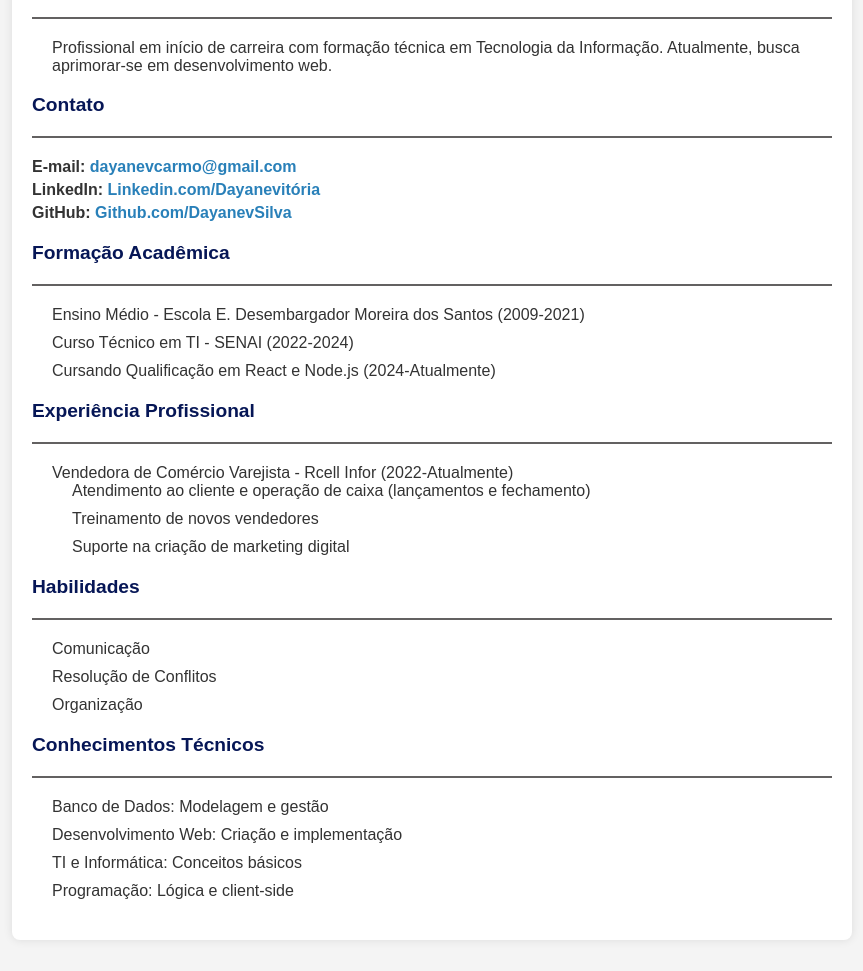
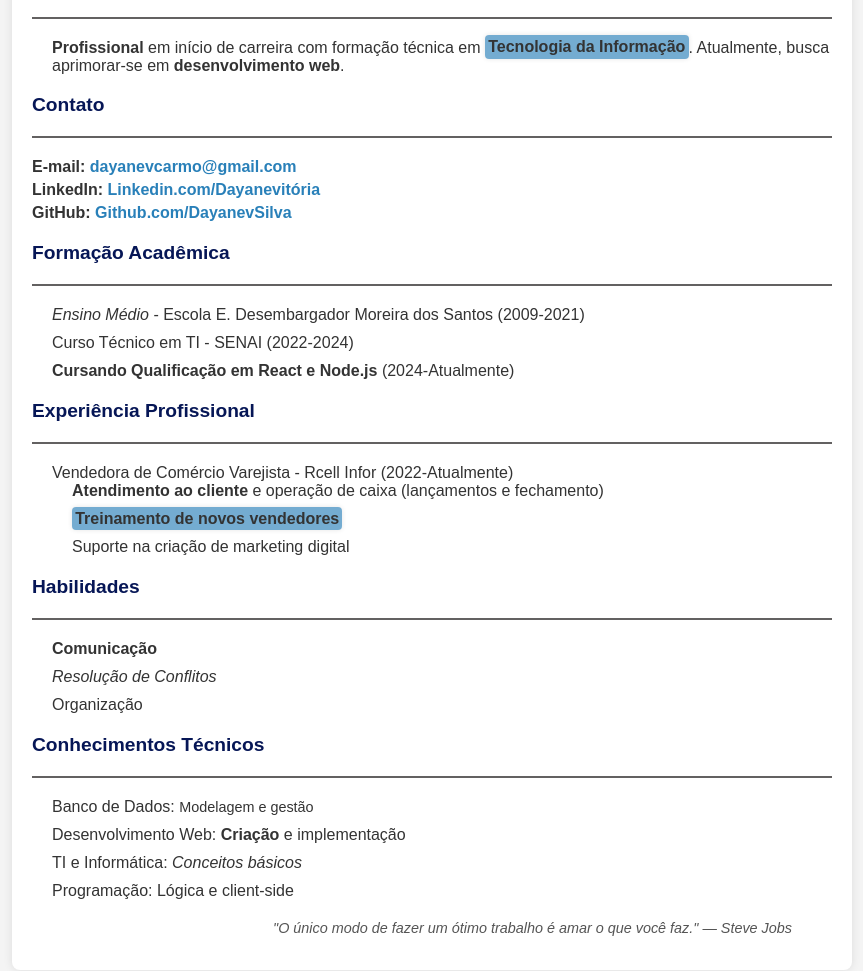
Before and after one commit to DayanevSilva/ListaProgramacaoHTML_CSS_JS_DayaneSilva, a plain HTML site: page index.html in a window 1280 px wide. Shown: the part 107-1078 px from the top of the page, without its empty margins (208-1071 px from the left). Drawn offline with Linux system fonts and the light colour scheme.

Commit message:
curriculo_estilizado_e_textuais_Dayane_Silva

```diff
--- a/index.html
+++ b/index.html
@@ -73,6 +73,23 @@
             font-weight: bold;
             color: #061656;
         }
+
+        footer {
+            margin-top: 20px;
+            text-align: right;
+            font-style: italic;
+            font-size: 0.9em;
+            color: #555;
+        }
+
+        mark {
+            background-color: #297fb9a5;
+            color: #333;
+            padding: 0.2em;
+            border-radius: 4px;
+            font-weight: bold;
+            box-shadow: 0 0 5px rgba(0, 0, 0, 0.1);
+        }
     </style>
 </head>
 
@@ -86,11 +103,9 @@
 
         <hr>
         <ul>
-            <li>Profissional em início de carreira com formação técnica em Tecnologia da Informação. Atualmente, busca
-                aprimorar-se em desenvolvimento web.</li>
+            <li><b>Profissional</b> em início de carreira com formação técnica em <mark>Tecnologia da Informação</mark>.
+                Atualmente, busca aprimorar-se em <strong>desenvolvimento web</strong>.</li>
         </ul>
-        </p>
-
 
         <section class="section" id="contato">
             <h3 class="section-title">Contato</h3>
@@ -106,9 +121,9 @@
             <h3 class="section-title">Formação Acadêmica</h3>
             <hr>
             <ul>
-                <li>Ensino Médio - Escola E. Desembargador Moreira dos Santos (2009-2021)</li>
+                <li><i>Ensino Médio</i> - Escola E. Desembargador Moreira dos Santos (2009-2021)</li>
                 <li>Curso Técnico em TI - SENAI (2022-2024)</li>
-                <li>Cursando Qualificação em React e Node.js (2024-Atualmente)</li>
+                <li><strong>Cursando Qualificação em React e Node.js</strong> (2024-Atualmente)</li>
             </ul>
         </section>
 
@@ -118,8 +133,9 @@
             <ul>
                 <li>Vendedora de Comércio Varejista - Rcell Infor (2022-Atualmente)
                     <ul>
-                        <li>Atendimento ao cliente e operação de caixa (lançamentos e fechamento)</li>
-                        <li>Treinamento de novos vendedores</li>
+                        <li><span style="font-weight: bold;">Atendimento ao cliente</span> e operação de caixa
+                            (lançamentos e fechamento)</li>
+                        <li><mark>Treinamento de novos vendedores</mark></li>
                         <li>Suporte na criação de marketing digital</li>
                     </ul>
                 </li>
@@ -130,8 +146,8 @@
             <h3 class="section-title">Habilidades</h3>
             <hr>
             <ul>
-                <li>Comunicação</li>
-                <li>Resolução de Conflitos</li>
+                <li><strong>Comunicação</strong></li>
+                <li><em>Resolução de Conflitos</em></li>
                 <li>Organização</li>
             </ul>
         </section>
@@ -140,12 +156,19 @@
             <h3 class="section-title">Conhecimentos Técnicos</h3>
             <hr>
             <ul>
-                <li>Banco de Dados: Modelagem e gestão</li>
-                <li>Desenvolvimento Web: Criação e implementação</li>
-                <li>TI e Informática: Conceitos básicos</li>
+                <li>Banco de Dados: <span style="font-size: 0.9em;">Modelagem e gestão</span></li>
+                <li>Desenvolvimento Web: <strong>Criação</strong> e implementação</li>
+                <li>TI e Informática: <i>Conceitos básicos</i></li>
                 <li>Programação: Lógica e client-side</li>
             </ul>
         </section>
+
+        <footer>
+            <blockquote>
+                "O único modo de fazer um ótimo trabalho é amar o que você faz."
+                — <cite>Steve Jobs</cite>
+            </blockquote>
+        </footer>
 
     </section>
 
```
